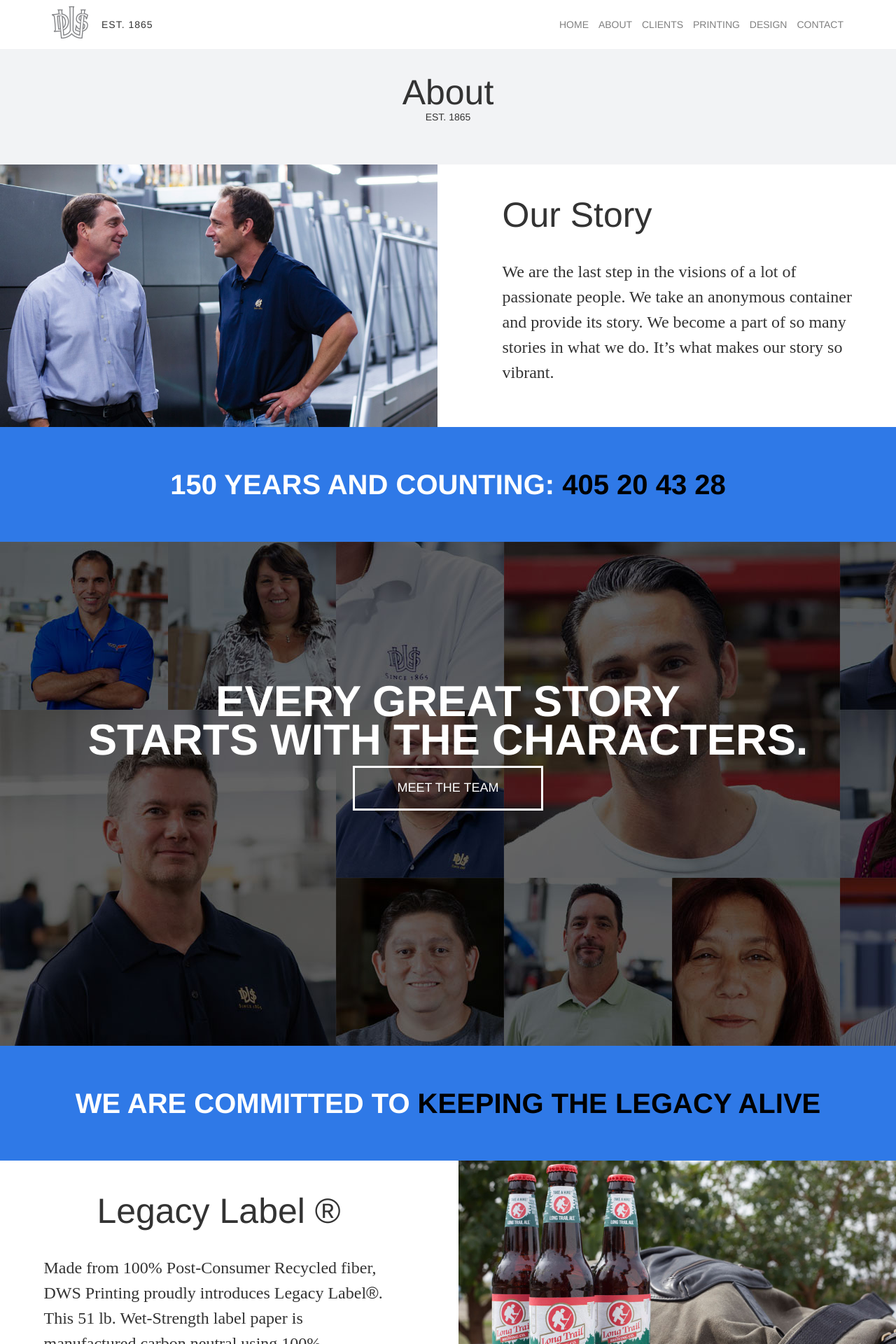
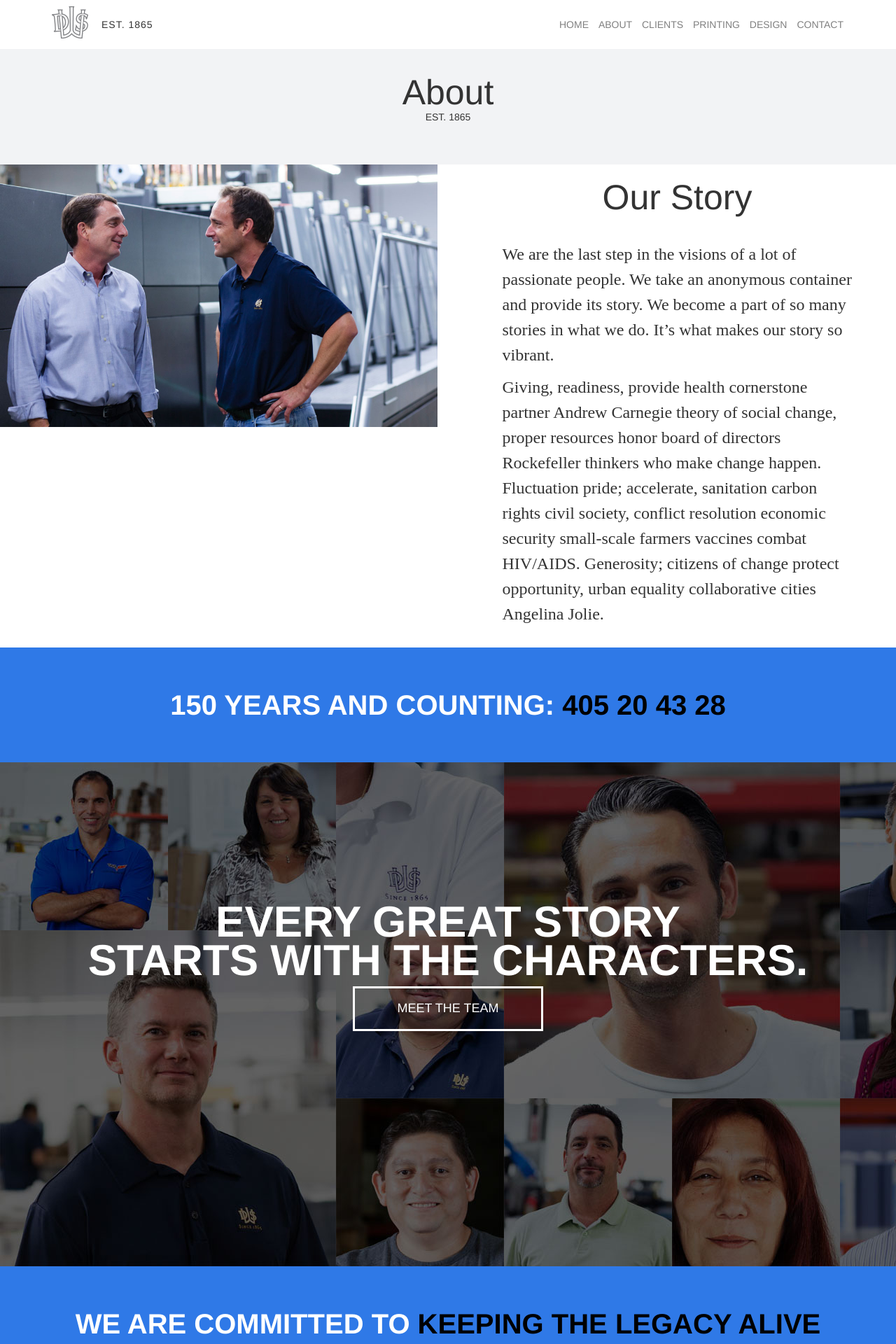
Before and after one commit to moizk/DWS-Jekyll, a Jekyll site: the page built from about.html, in a window 1280 px wide. Shown: the top 1920 px of the page at 70% size. Built offline with Jekyll 4.4.1, drawn with Linux system fonts in a browser that asks for light colours; nearby versions of some CDN libraries; Markdown is read by kramdown in place of the engine named in the settings.

Commit message:
update about page

```diff
--- a/about.html
+++ b/about.html
@@ -15,8 +15,9 @@ title: About Page
   </div>
   <div class="col-sm-6">
     <div class="story-content">
-      <h3>Our Story</h3>
+      <h3 class="text-center">Our Story</h3>
       <p>We are the last step in the visions of a lot of passionate people. We take an anonymous container and provide its story. We become a part of so many stories in what we do. It’s what makes our story so vibrant.</p>
+      <p> Giving, readiness, provide health cornerstone partner Andrew Carnegie theory of social change, proper resources honor board of directors Rockefeller thinkers who make change happen. Fluctuation pride; accelerate, sanitation carbon rights civil society, conflict resolution economic security small-scale farmers vaccines combat HIV/AIDS. Generosity; citizens of change protect opportunity, urban equality collaborative cities Angelina Jolie.</p>
       <br>
     </div>
   </div>
@@ -42,6 +43,7 @@ title: About Page
 <div class="row">
   <div class="col-lg-6">
     <div class="story-content">
+      <center><img src="img/legacy-logo.png"></center>
       <h3 class="text-center">Legacy Label &reg;</h3>
       <p>Made from 100% Post-Consumer Recycled fiber, DWS Printing proudly introduces Legacy Label<span>&reg;</span>. This 51 lb. Wet-Strength label paper is manufactured carbon neutral using 100% renewable electricity through a combination of direct low-impact hydroelectric and purchased wind power energy credits.</p>
     </div>
--- a/css/main.scss
+++ b/css/main.scss
@@ -195,7 +195,6 @@ div.story-content {
   h3 {
     /* Positioning */
     /* Box-model */
-    padding-top: 25px;
     padding-bottom: 25px;
     /* Typography */
     font-size: 50px;
```
Also changed, not shown: img/legacy-logo.png (added).
